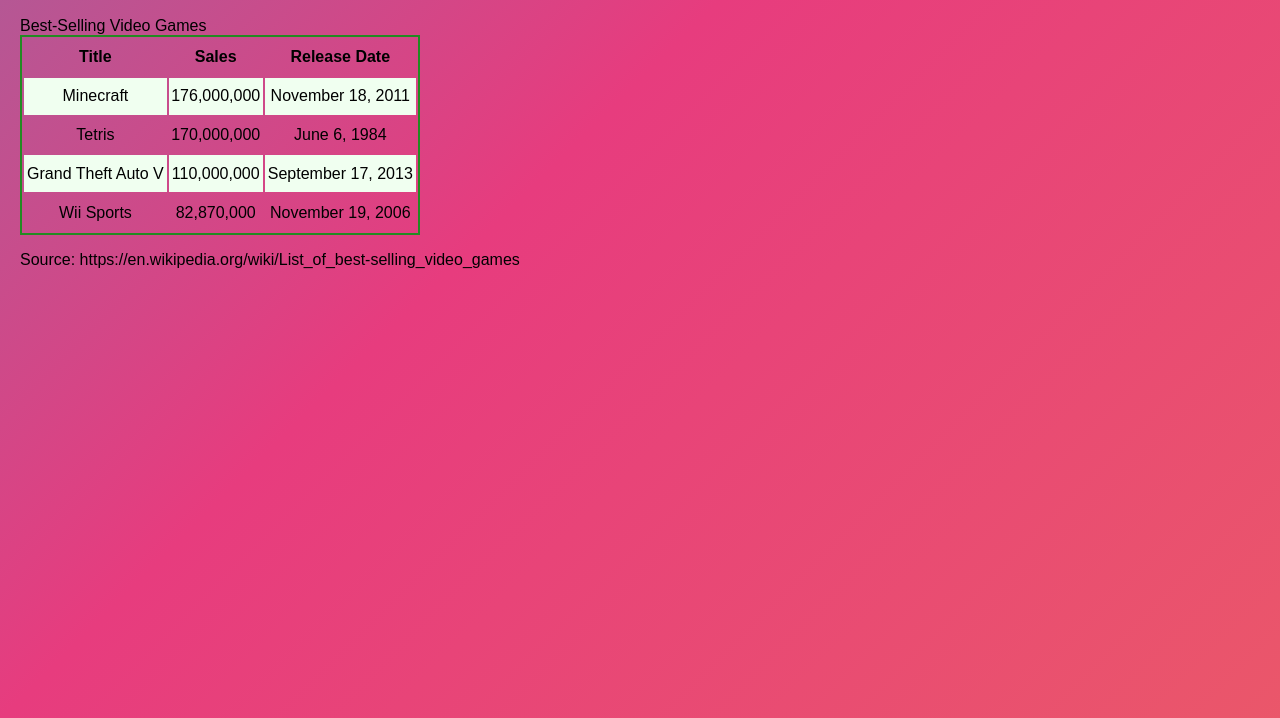
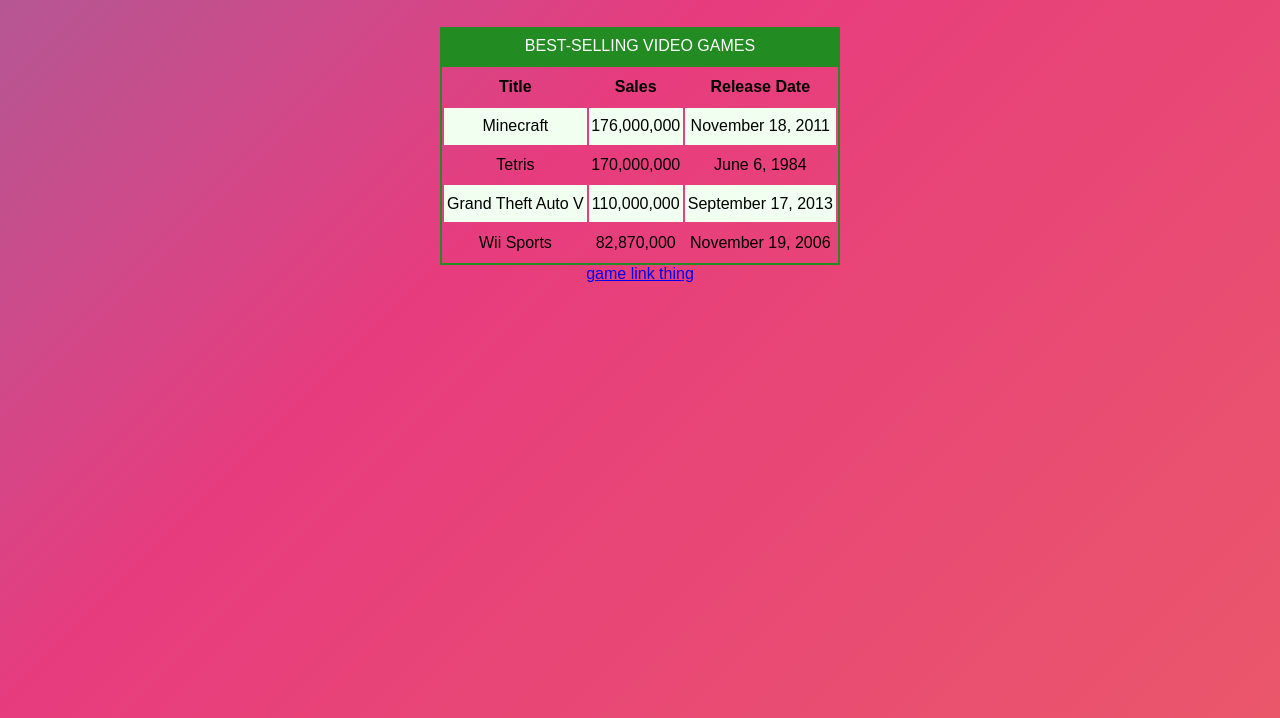
Before and after one commit to minlee0826/Classwork1, a plain HTML site: page Downloads/gitcommit/html1.html in a window 1280 px wide. Shown: the part 122-840 px from the top of the page. Drawn offline with Linux system fonts and the light colour scheme.

Commit message:
thisWORK

```diff
--- a/Downloads/gitcommit/html1.html
+++ b/Downloads/gitcommit/html1.html
@@ -79,9 +79,12 @@
 
 <h1>Yesterday - Best-Selling Video Games</h1>
 
+<div class="table-container">
+
 
     <table id="game-table">
-         Best-Selling Video Games
+         <caption>Best-Selling Video Games</caption>
+
         <tr>
             <th>Title</th>
             <th>Sales</th>
@@ -109,10 +112,15 @@
         </tr>
     </table>
 
+</div>
 
-<p>
-      Source: https://en.wikipedia.org/wiki/List_of_best-selling_video_games
-</p>
+
+
+<div style="text-align: center;">
+  <a href="https://en.wikipedia.org/wiki/List_of_best-selling_video_games" target="_blank">
+    game link thing
+  </a>
+</div>
 
 </body>
 </html>
```
